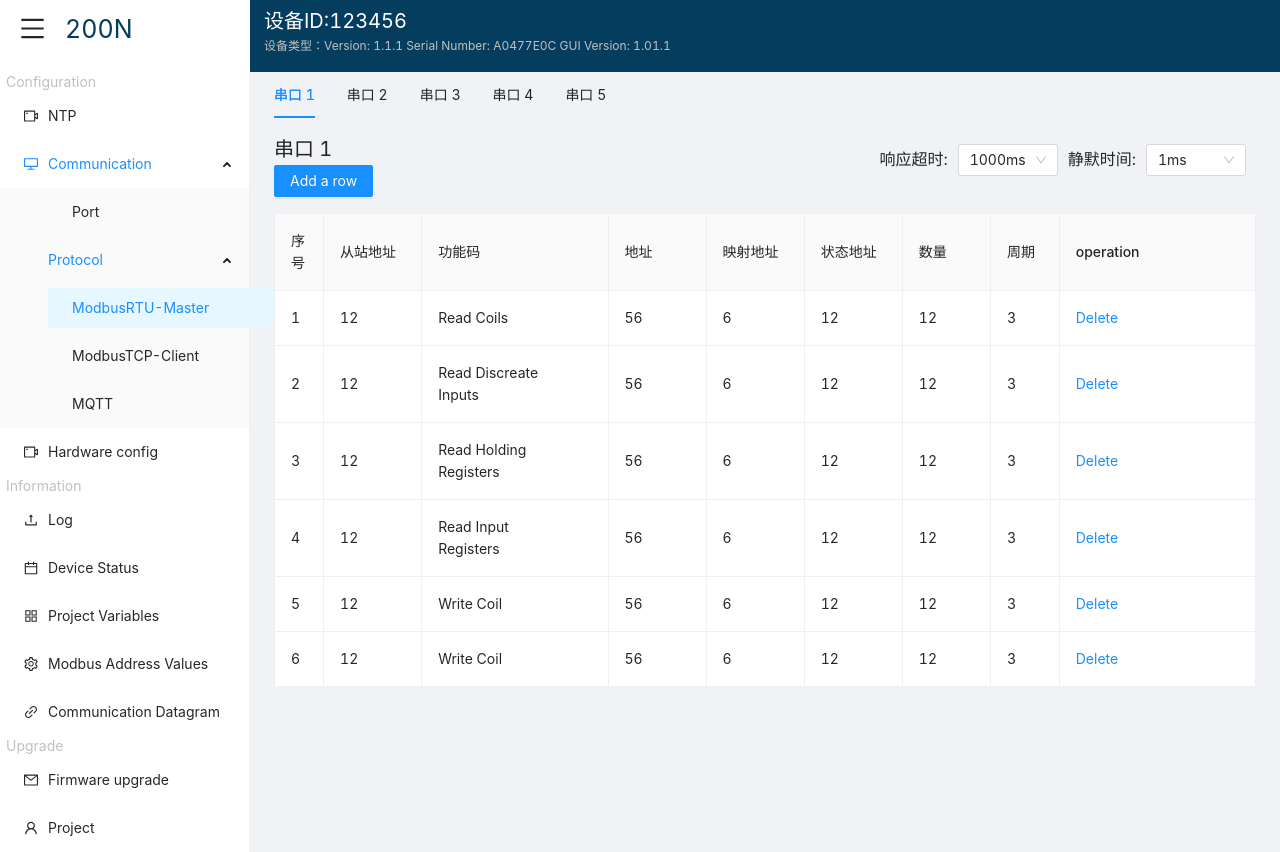
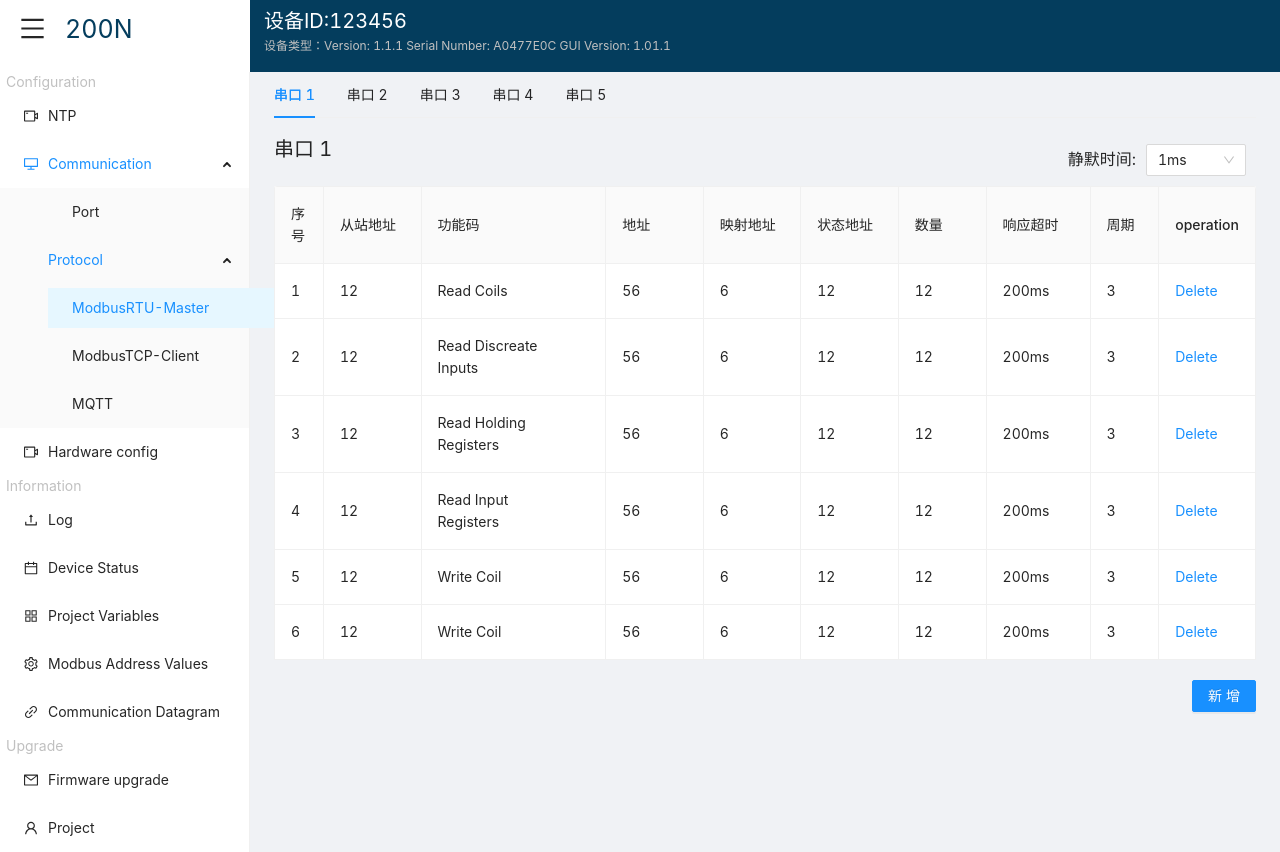
Before and after one commit to fengwang913/VersionDemo2.0, a React (Create React App) app: page /view/ModbusRTU-master in a window 1280 px wide. Built offline with nearby package versions, Linux system fonts and the light colour scheme.

Commit message:
feat: 可编辑table

```diff
--- a/src/pages/view/menu/modrtu/editTable.jsx
+++ b/src/pages/view/menu/modrtu/editTable.jsx
@@ -168,6 +168,12 @@ class RtuTable extends React.Component {
               editable: true,
             },
             {
+                title: '响应超时',
+                dataIndex: 'timeout',
+                width: '7%',
+                editable: true,
+              },
+            {
               title: '周期',
               dataIndex: 'circle',
               width: '7%',
@@ -209,6 +215,7 @@ class RtuTable extends React.Component {
       statusAddre:'12',
       number:'12',
       circle:'3',
+      timeout:'200ms'
     };
     this.setState({
       dataSource: [...dataSource, newData],
@@ -251,15 +258,7 @@ class RtuTable extends React.Component {
     });
     return (
       <div>
-        <Button
-          onClick={this.handleAdd}
-          type="primary"
-          style={{
-            marginBottom: 16,
-          }}
-        >
-          Add a row
-        </Button>
+
         <Table
           components={components}
           rowClassName={() => 'editable-row'}
@@ -269,6 +268,16 @@ class RtuTable extends React.Component {
           pagination={false}
           style={{paddingBottom:'20px'}}
         />
+        <Button
+          onClick={this.handleAdd}
+          type="primary"
+          style={{
+            marginBottom: 16,
+            float:'right'
+          }}
+        >
+          新增
+        </Button>
       </div>
     );
   }
--- a/src/pages/view/menu/modrtu/port01.jsx
+++ b/src/pages/view/menu/modrtu/port01.jsx
@@ -21,6 +21,7 @@ export default class Port01 extends Component{
             statusAddre:'12',
             number:'12',
             circle:'3',
+            timeout:'200ms',
 
         },{
           key:'02',
@@ -32,6 +33,8 @@ export default class Port01 extends Component{
           statusAddre:'12',
           number:'12',
           circle:'3',
+          timeout:'200ms',
+
       },
       {
           key:'03',
@@ -43,6 +46,8 @@ export default class Port01 extends Component{
           statusAddre:'12',
           number:'12',
           circle:'3',
+          timeout:'200ms',
+
         },
       {
           key:'04',
@@ -54,6 +59,8 @@ export default class Port01 extends Component{
           statusAddre:'12',
           number:'12',
           circle:'3',
+          timeout:'200ms',
+
       },{
           key:'05',
           index:'5',
@@ -64,6 +71,8 @@ export default class Port01 extends Component{
           statusAddre:'12',
           number:'12',
           circle:'3',
+          timeout:'200ms',
+
       },{
         key:'06',
         index:'6',
@@ -74,6 +83,8 @@ export default class Port01 extends Component{
         statusAddre:'12',
         number:'12',
         circle:'3',
+        timeout:'200ms',
+
     }],
         showExp:'none',
     }
@@ -128,13 +139,6 @@ handleDelete = (key) => {
               <div style={{fontSize:'20px'}} >
                   串口 1
                   <div style={{fontSize:'16px',margin:'10px',float:'right'}}>
-                    响应超时:
-                    <Select defaultValue="33" style={{ width: 100,marginLeft:'10px' }} >
-                        <Option value="33">1000ms</Option>
-                        <Option value="23">2000ms</Option>
-                        <Option value="13">13ms</Option>
-                        <Option value="43">43ms</Option>
-                    </Select>
                     <span
                         onClick={this.alertClick}
                         style={{marginLeft :'10px',cursor:'pointer'}}>
--- a/src/pages/view/menu/modrtu/port02.jsx
+++ b/src/pages/view/menu/modrtu/port02.jsx
@@ -20,6 +20,8 @@ export default class Port02 extends Component{
                 statusAddre:'234',
                 number:'12',
                 circle:'3',
+                timeout:'200ms',
+
 
 
             },{
@@ -32,6 +34,8 @@ export default class Port02 extends Component{
               statusAddre:'12',
               number:'12',
               circle:'3',
+              timeout:'200ms',
+
           },
           {
               key:'03',
@@ -43,6 +47,8 @@ export default class Port02 extends Component{
               statusAddre:'12',
               number:'12',
               circle:'3',
+              timeout:'200ms',
+
           },
           {
               key:'04',
@@ -54,6 +60,8 @@ export default class Port02 extends Component{
               statusAddre:'12',
               number:'12',
               circle:'3',
+              timeout:'200ms',
+
           },{
                 key:'05',
                 index:'5',
@@ -64,6 +72,8 @@ export default class Port02 extends Component{
                 statusAddre:'12',
                 number:'12',
                 circle:'3',
+                timeout:'200ms',
+
 
             },
             {
@@ -76,6 +86,7 @@ export default class Port02 extends Component{
                 statusAddre:'12',
                 number:'12',
                 circle:'3',
+                timeout:'200ms',
             },{
                 key:'07',
                 index:'1',
@@ -86,6 +97,7 @@ export default class Port02 extends Component{
                 statusAddre:'12',
                 number:'12',
                 circle:'3',
+                timeout:'200ms',
             },{
                 key:'08',
                 index:'2',
@@ -96,6 +108,7 @@ export default class Port02 extends Component{
                 statusAddre:'12',
                 number:'12',
                 circle:'3',
+                timeout:'200ms',
 
             },
             {
@@ -108,6 +121,7 @@ export default class Port02 extends Component{
                 statusAddre:'12',
                 number:'12',
                 circle:'3',
+                timeout:'200ms',
             },
             {
                 key:'10',
@@ -119,6 +133,7 @@ export default class Port02 extends Component{
                 statusAddre:'12',
                 number:'12',
                 circle:'3',
+                timeout:'200ms',
             },{
                 key:'11',
                 index:'5',
@@ -129,6 +144,7 @@ export default class Port02 extends Component{
                 statusAddre:'12',
                 number:'12',
                 circle:'3',
+                timeout:'200ms',
             },
             {
                 key:'12',
@@ -140,6 +156,7 @@ export default class Port02 extends Component{
                 statusAddre:'12',
                 number:'12',
                 circle:'3',
+                timeout:'200ms',
             },{
                 key:'13',
                 index:'5',
@@ -150,6 +167,7 @@ export default class Port02 extends Component{
                 statusAddre:'12',
                 number:'12',
                 circle:'3',
+                timeout:'200ms',
             },
             {
                 key:'14',
@@ -161,6 +179,7 @@ export default class Port02 extends Component{
                 statusAddre:'12',
                 number:'12',
                 circle:'3',
+                timeout:'200ms',
             },{
                 key:'15',
                 index:'5',
@@ -171,6 +190,7 @@ export default class Port02 extends Component{
                 statusAddre:'12',
                 number:'12',
                 circle:'3',
+                timeout:'200ms',
                 },
                 {
                 key:'16',
@@ -182,23 +202,45 @@ export default class Port02 extends Component{
                 statusAddre:'12',
                 number:'12',
                 circle:'3',
-                }]}
+                timeout:'200ms',
+                }],
+            showExp:'none',}
+    }
+    alertClick = () => {
+
+        let currentShow = this.state.showExp
+        let showExp = ''
+
+        if(currentShow === 'none'){
+          showExp = 'inline'
+        }if(currentShow === 'inline'){
+          showExp = 'none'
+        }
+        this.setState({showExp:showExp})
     }
   render(){
+    let showExp = this.state.showExp
 
       return(
           <div>
               <div style={{fontSize:'20px'}} >
                   串口 2
                   <div style={{fontSize:'16px',margin:'10px',float:'right'}}>
-                    响应超时:
-                    <Select defaultValue="33" style={{ width: 100,marginLeft:'10px' }} >
-                        <Option value="33">1000ms</Option>
-                        <Option value="23">2000ms</Option>
+                  <span
+                        onClick={this.alertClick}
+                        style={{marginLeft :'10px',cursor:'pointer'}}>
+                    静默时间:
+                    </span>
+                    <Select defaultValue="1" style={{ width: 100,marginLeft:'10px' }} >
+                        <Option value="1">1ms</Option>
+                        <Option value="2">2ms</Option>
                     </Select>
                 </div>
               </div>
               <EditableTable  originData={this.state.originData}/>
+              <div style={{display:showExp ,fontSize:'18px'}}>
+                  这里是有关静默时间的解释
+              </div>
           </div>
       )
   }
--- a/src/pages/view/menu/modrtu/port03.jsx
+++ b/src/pages/view/menu/modrtu/port03.jsx
@@ -22,6 +22,7 @@ export default class Port03 extends Component{
             statusAddre:'12',
             number:'12',
             circle:'3',
+            timeout:'200ms',
 
         },{
           key:'02',
@@ -33,6 +34,8 @@ export default class Port03 extends Component{
           statusAddre:'12',
           number:'12',
           circle:'3',
+          timeout:'200ms',
+
       },
       {
           key:'03',
@@ -44,6 +47,8 @@ export default class Port03 extends Component{
           statusAddre:'12',
           number:'12',
           circle:'3',
+          timeout:'200ms',
+
       },
       {
           key:'04',
@@ -55,6 +60,8 @@ export default class Port03 extends Component{
           statusAddre:'12',
           number:'12',
           circle:'3',
+          timeout:'200ms',
+
       },{
           key:'05',
           index:'5',
@@ -65,6 +72,8 @@ export default class Port03 extends Component{
           statusAddre:'12',
           number:'12',
           circle:'3',
+          timeout:'200ms',
+
       },
       {
         key:'06',
@@ -76,6 +85,8 @@ export default class Port03 extends Component{
         statusAddre:'12',
         number:'12',
         circle:'3',
+        timeout:'200ms',
+
     },
     {
         key:'07',
@@ -87,23 +98,46 @@ export default class Port03 extends Component{
         statusAddre:'12',
         number:'12',
         circle:'3',
-    }]}
+        timeout:'200ms',
+
+        }],
+        showExp:'none',}
+    }
+    alertClick = () => {
+
+        let currentShow = this.state.showExp
+        let showExp = ''
+
+        if(currentShow === 'none'){
+          showExp = 'inline'
+        }if(currentShow === 'inline'){
+          showExp = 'none'
+        }
+        this.setState({showExp:showExp})
     }
   render(){
+    let showExp = this.state.showExp
 
       return(
           <div>
               <div style={{fontSize:'20px'}} >
                   串口 3
                   <div style={{fontSize:'16px',margin:'10px',float:'right'}}>
-                    响应超时:
-                    <Select defaultValue="33" style={{ width: 100,marginLeft:'10px' }} >
-                        <Option value="33">1000ms</Option>
-                        <Option value="23">2000ms</Option>
+                  <span
+                        onClick={this.alertClick}
+                        style={{marginLeft :'10px',cursor:'pointer'}}>
+                    静默时间:
+                    </span>
+                    <Select defaultValue="1" style={{ width: 100,marginLeft:'10px' }} >
+                        <Option value="1">1ms</Option>
+                        <Option value="2">2ms</Option>
                     </Select>
                 </div>
               </div>
-              <EditableTable originData={this.state.originData}  />
+              <EditableTable  originData={this.state.originData}/>
+              <div style={{display:showExp ,fontSize:'18px'}}>
+                  这里是有关静默时间的解释
+              </div>
           </div>
       )
   }
--- a/src/pages/view/menu/modrtu/port04.jsx
+++ b/src/pages/view/menu/modrtu/port04.jsx
@@ -19,6 +19,8 @@ export default class Port04 extends Component{
             statusAddre:'12',
             number:'12',
             circle:'3',
+            timeout:'200ms',
+
 
         },{
             key:'02',
@@ -30,6 +32,8 @@ export default class Port04 extends Component{
             statusAddre:'12',
             number:'12',
             circle:'3',
+            timeout:'200ms',
+
       },
       {
             key:'03',
@@ -41,6 +45,8 @@ export default class Port04 extends Component{
             statusAddre:'12',
             number:'12',
             circle:'3',
+            timeout:'200ms',
+
       },
       {
             key:'04',
@@ -52,6 +58,8 @@ export default class Port04 extends Component{
             statusAddre:'12',
             number:'12',
             circle:'3',
+            timeout:'200ms',
+
       },{
             key:'05',
             index:'5',
@@ -62,6 +70,8 @@ export default class Port04 extends Component{
             statusAddre:'12',
             number:'12',
             circle:'3',
+            timeout:'200ms',
+
       },{
             key:'06',
             index:'6',
@@ -72,6 +82,8 @@ export default class Port04 extends Component{
             statusAddre:'12',
             number:'12',
             circle:'3',
+            timeout:'200ms',
+
     },{
             key:'07',
             index:'7',
@@ -82,6 +94,8 @@ export default class Port04 extends Component{
             statusAddre:'12',
             number:'12',
             circle:'3',
+            timeout:'200ms',
+
     },{
             key:'08',
             index:'8',
@@ -92,6 +106,8 @@ export default class Port04 extends Component{
             statusAddre:'12',
             number:'12',
             circle:'3',
+            timeout:'200ms',
+
     },{
             key:'09',
             index:'9',
@@ -102,23 +118,46 @@ export default class Port04 extends Component{
             statusAddre:'12',
             number:'12',
             circle:'3',
-    },]}
+            timeout:'200ms',
+
+    },],
+    showExp:'none',}
+    }
+    alertClick = () => {
+
+        let currentShow = this.state.showExp
+        let showExp = ''
+
+        if(currentShow === 'none'){
+          showExp = 'inline'
+        }if(currentShow === 'inline'){
+          showExp = 'none'
+        }
+        this.setState({showExp:showExp})
     }
   render(){
+    let showExp = this.state.showExp
 
       return(
           <div>
               <div style={{fontSize:'20px'}} >
                   串口 4
                   <div style={{fontSize:'16px',margin:'10px',float:'right'}}>
-                    响应超时:
-                    <Select defaultValue="33" style={{ width: 100,marginLeft:'10px' }} >
-                        <Option value="33">1000ms</Option>
-                        <Option value="23">2000ms</Option>
+                  <span
+                        onClick={this.alertClick}
+                        style={{marginLeft :'10px',cursor:'pointer'}}>
+                    静默时间:
+                    </span>
+                    <Select defaultValue="1" style={{ width: 100,marginLeft:'10px' }} >
+                        <Option value="1">1ms</Option>
+                        <Option value="2">2ms</Option>
                     </Select>
                 </div>
               </div>
-              <EditableTable  originData={this.state.originData} />
+              <EditableTable  originData={this.state.originData}/>
+              <div style={{display:showExp ,fontSize:'18px'}}>
+                  这里是有关静默时间的解释
+              </div>
           </div>
       )
   }
--- a/src/pages/view/menu/modrtu/port05.jsx
+++ b/src/pages/view/menu/modrtu/port05.jsx
@@ -20,6 +20,8 @@ export default class Port05 extends Component{
                 statusAddre:'12',
                 number:'12',
                 circle:'3',
+                timeout:'200ms',
+
 
             },{
               key:'02',
@@ -31,6 +33,8 @@ export default class Port05 extends Component{
               statusAddre:'12',
               number:'12',
               circle:'3',
+              timeout:'200ms',
+
           },
           {
               key:'03',
@@ -42,6 +46,8 @@ export default class Port05 extends Component{
               statusAddre:'12',
               number:'12',
               circle:'3',
+              timeout:'200ms',
+
           },
           {
               key:'04',
@@ -53,6 +59,8 @@ export default class Port05 extends Component{
               statusAddre:'12',
               number:'12',
               circle:'3',
+              timeout:'200ms',
+
           },{
               key:'05',
               index:'5',
@@ -63,6 +71,8 @@ export default class Port05 extends Component{
               statusAddre:'12',
               number:'12',
               circle:'3',
+              timeout:'200ms',
+
           },{
             key:'06',
             index:'6',
@@ -73,6 +83,8 @@ export default class Port05 extends Component{
             statusAddre:'12',
             number:'12',
             circle:'3',
+            timeout:'200ms',
+
         },{
             key:'07',
             index:'7',
@@ -83,6 +95,8 @@ export default class Port05 extends Component{
             statusAddre:'12',
             number:'12',
             circle:'3',
+            timeout:'200ms',
+
         },{
             key:'08',
             index:'8',
@@ -93,6 +107,8 @@ export default class Port05 extends Component{
             statusAddre:'12',
             number:'12',
             circle:'3',
+            timeout:'200ms',
+
         },{
             key:'09',
             index:'9',
@@ -103,6 +119,8 @@ export default class Port05 extends Component{
             statusAddre:'12',
             number:'12',
             circle:'3',
+            timeout:'200ms',
+
         },{
             key:'10',
             index:'10',
@@ -113,25 +131,48 @@ export default class Port05 extends Component{
             statusAddre:'12',
             number:'12',
             circle:'3',
+            timeout:'200ms',
+
         }
-            ]
+            ],
+            showExp:'none',
         }
     }
+    alertClick = () => {
+
+        let currentShow = this.state.showExp
+        let showExp = ''
+
+        if(currentShow === 'none'){
+          showExp = 'inline'
+        }if(currentShow === 'inline'){
+          showExp = 'none'
+        }
+        this.setState({showExp:showExp})
+    }
   render(){
+    let showExp = this.state.showExp
 
       return(
           <div>
                <div style={{fontSize:'20px'}} >
                   串口 5
                   <div style={{fontSize:'16px',margin:'10px',float:'right'}}>
-                    响应超时:
-                    <Select defaultValue="33" style={{ width: 100,marginLeft:'10px' }} >
-                        <Option value="33">1000ms</Option>
-                        <Option value="23">2000ms</Option>
+                  <span
+                        onClick={this.alertClick}
+                        style={{marginLeft :'10px',cursor:'pointer'}}>
+                    静默时间:
+                    </span>
+                    <Select defaultValue="1" style={{ width: 100,marginLeft:'10px' }} >
+                        <Option value="1">1ms</Option>
+                        <Option value="2">2ms</Option>
                     </Select>
                 </div>
               </div>
-             <EditableTable originData={this.state.originData} />
+              <EditableTable  originData={this.state.originData}/>
+              <div style={{display:showExp ,fontSize:'18px'}}>
+                  这里是有关静默时间的解释
+              </div>
           </div>
       )
   }
--- a/src/pages/view/menu/modrtu/tables.jsx
+++ b/src/pages/view/menu/modrtu/tables.jsx
@@ -131,7 +131,7 @@ const EditableTable = (props) => {
       {
         title: '地址',
         dataIndex: 'Addre',
-        width: '10%',
+        width: '8%',
         editable: true,
       },
       {
@@ -143,13 +143,19 @@ const EditableTable = (props) => {
       {
         title: '状态地址',
         dataIndex: 'statusAddre',
-        width: '10%',
+        width: '8%',
         editable: true,
       },
 
       {
         title: '数量',
         dataIndex: 'number',
+        width: '5%',
+        editable: true,
+      },
+      {
+        title: '响应超时',
+        dataIndex: 'timeout',
         width: '9%',
         editable: true,
       },
```
Also changed, not shown: src/pages/view/menu/modrtu/rtuSort.JSX (added, +108 -0 lines), 1 other file (tests, documents, lock files or other folders).
